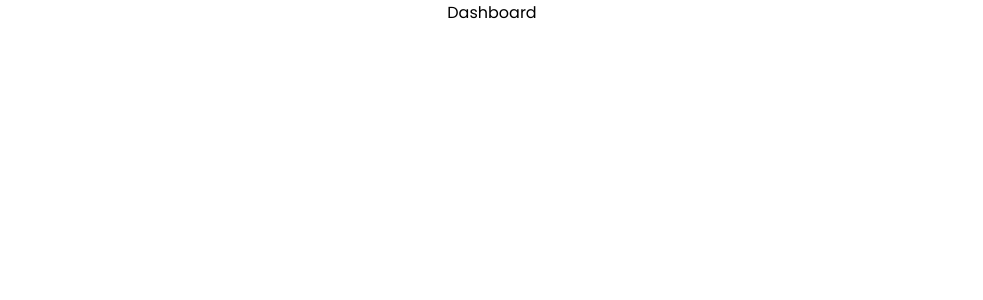
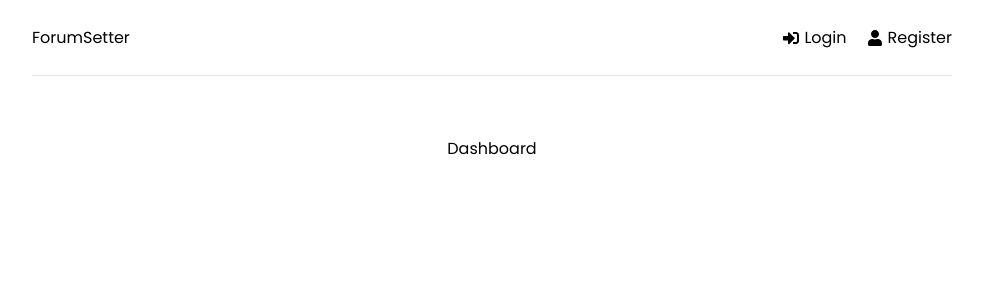
Before and after one commit to phicov/UpLift, a React (Create React App) app in the folder frontend/: page / in a window 1280 px wide. Shown: the top 300 px of the page, without its empty margins (148-1131 px from the left). Built offline with nearby package versions, Linux system fonts and the light colour scheme.

Commit message:
Header Component

```diff
--- a/frontend/src/App.js
+++ b/frontend/src/App.js
@@ -2,12 +2,14 @@
 import Dashboard from "./pages/Dashboard";
 import Login from "./pages/Login";
 import Register from "./pages/Register";
+import Header from "./components/Header";
 
 function App() {
   return (
     <>
     <Router>
       <div className="container">
+        <Header />
         <Routes>
           <Route path='/' element={<Dashboard />} />
           <Route path='/login' element={<Login />} />
--- a/frontend/src/components/Header.jsx
+++ b/frontend/src/components/Header.jsx
@@ -7,6 +7,18 @@
             <div className='logo'>
                 <Link to ="/">ForumSetter</Link>
             </div>
+            <ul>
+                <li>
+                    <Link to ="/login">
+                        <FaSignInAlt /> Login
+                    </Link>
+                </li>
+                <li>
+                    <Link to ="/register">
+                        <FaUser /> Register
+                    </Link>
+                </li>
+            </ul>
         </header>
     )
 }
```
